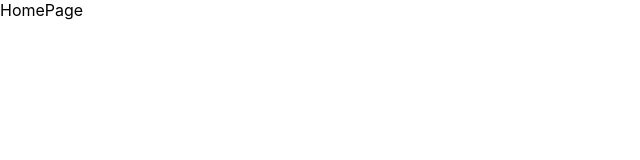
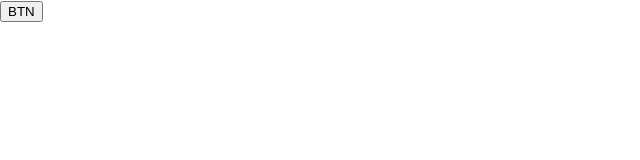
Before and after one commit to minhthao56/yoot-task, a React (Create React App) app: page / in a window 1280 px wide. Shown: the top 160 px of the page, without its empty margins (0-640 px from the left). Built offline with nearby package versions, Linux system fonts and the light colour scheme.

Commit message:
sync branch

```diff
--- a/src/assets/scss/_variable.scss
+++ b/src/assets/scss/_variable.scss
@@ -3,6 +3,7 @@ $screen-width: 414px;
 $screen-dark-width: 414px;
 
 $primary-color: #202749;
+$color-background: #202749;
 $text-color: #5e72e4;
 $blue-color: #00f;
 $gray-color: #8898aa;
--- a/src/pages/HomePage/HomePage.tsx
+++ b/src/pages/HomePage/HomePage.tsx
@@ -1,8 +1,9 @@
+import { Button } from "../../components";
 import "./HomePage.scss";
-
 export const HomePage = () => {
   return (
-    <div>   HomePage
+    <div>
+        <Button>BTN</Button>
     </div>
   );
 };
```
